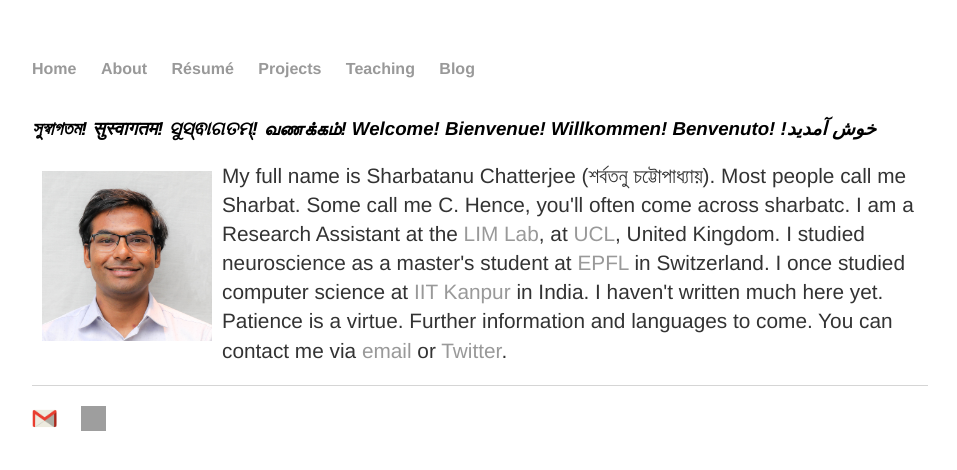
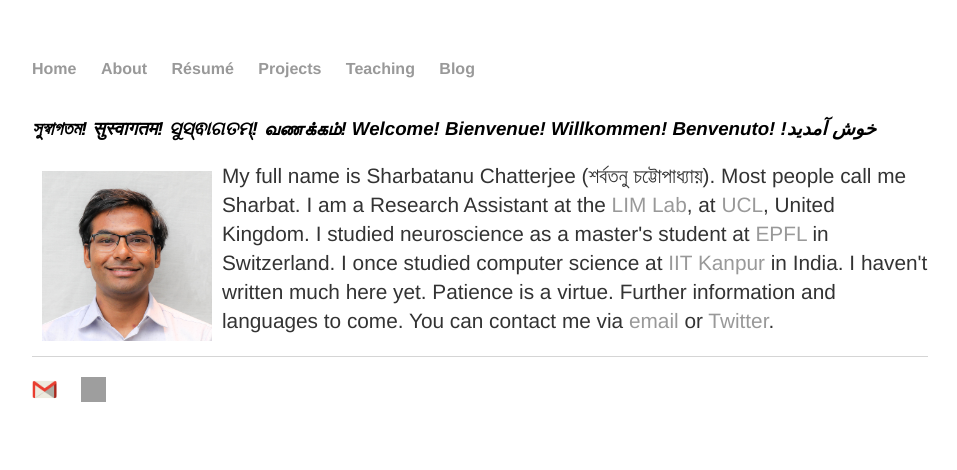
Before and after one commit to sharbatc/sharbatc.github.io, a Jekyll site: the page built from index.html, in a window 1280 px wide. Shown: the top 470 px of the page, without its empty margins (160-1117 px from the left). Built offline with Jekyll 4.4.1, drawn with Linux system fonts in a browser that asks for light colours; grey boxes are pictures that could not be loaded.

Commit message:
Update index.html

```diff
--- a/index.html
+++ b/index.html
@@ -4,5 +4,5 @@
 ---
 <div class="blurb">
 	<h3><i>সুস্বাগতম! सुस्वागतम! ସୁସ୍ଵାଗତମ୍! வணக்கம்! Welcome! Bienvenue! Willkommen! Benvenuto! !خوش آمديد</i></h3>
-	<p><img src="/img/Sharbat_prof.jpg" alt="My photo from UCL" style="float:left;width:170px;height:170px;padding:10px">My full name is Sharbatanu Chatterjee (শর্বতনু চট্টোপাধ্যায়). Most people call me Sharbat. Some call me C. Hence, you'll often come across sharbatc. I am a Research Assistant at the <a href="https://www.lim.bio/">LIM Lab</a>, at <a href="https://www.ucl.ac.uk/">UCL</a>, United Kingdom. I studied neuroscience as a master's student at <a href="https://epfl.ch/">EPFL</a> in Switzerland. I once studied computer science at <a href="https://iitk.ac.in">IIT Kanpur</a> in India. I haven't written much here yet. Patience is a virtue. Further information and languages to come. You can contact me via <a href="mailto:sharbatanu444@gmail.com">email</a> or <a href="https://www.twitter.com/sharbat_c">Twitter</a>.
+	<p><img src="/img/Sharbat_prof.jpg" alt="My photo from UCL" style="float:left;width:170px;height:170px;padding:10px">My full name is Sharbatanu Chatterjee (শর্বতনু চট্টোপাধ্যায়). Most people call me Sharbat. I am a Research Assistant at the <a href="https://www.lim.bio/">LIM Lab</a>, at <a href="https://www.ucl.ac.uk/">UCL</a>, United Kingdom. I studied neuroscience as a master's student at <a href="https://epfl.ch/">EPFL</a> in Switzerland. I once studied computer science at <a href="https://iitk.ac.in">IIT Kanpur</a> in India. I haven't written much here yet. Patience is a virtue. Further information and languages to come. You can contact me via <a href="mailto:sharbatanu444@gmail.com">email</a> or <a href="https://www.twitter.com/sharbat_c">Twitter</a>.
 </div><!-- /.blurb -->
```
